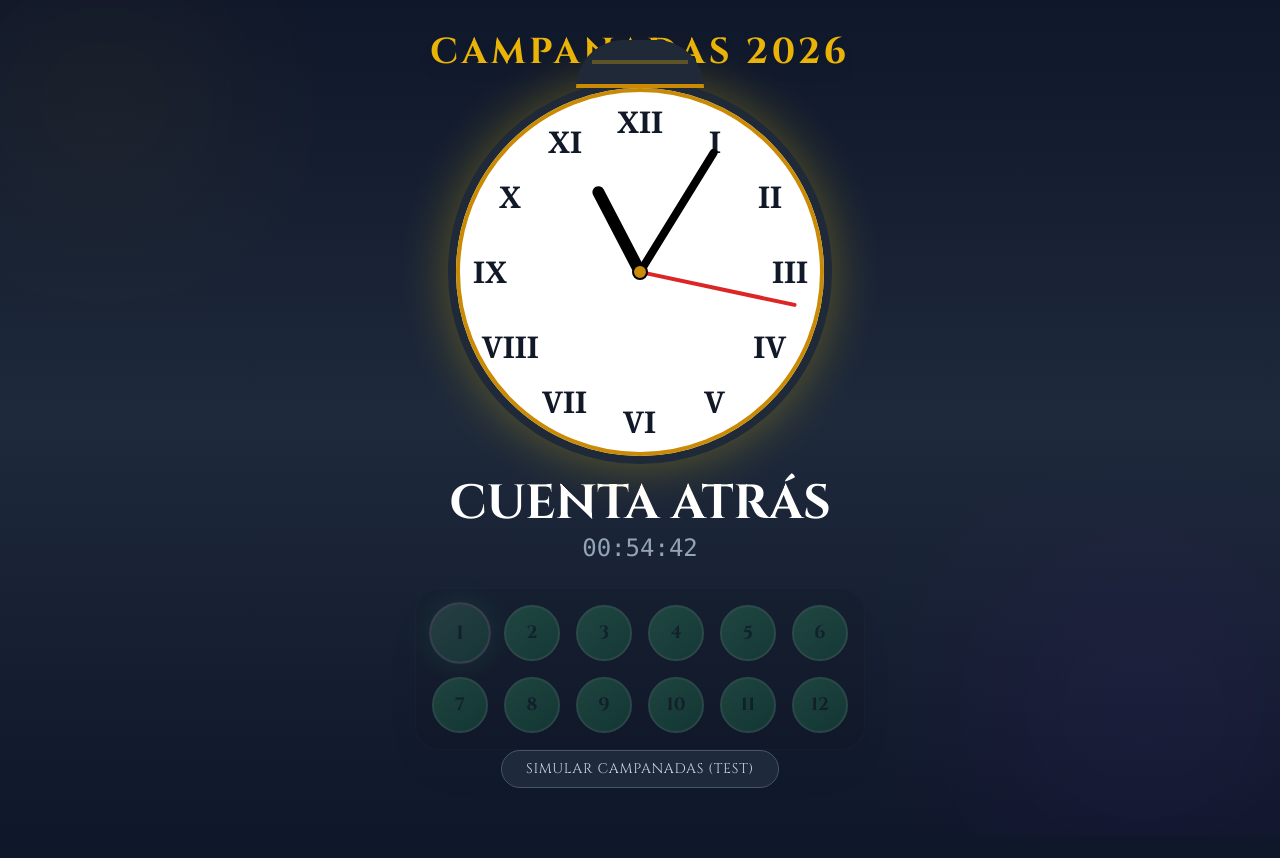
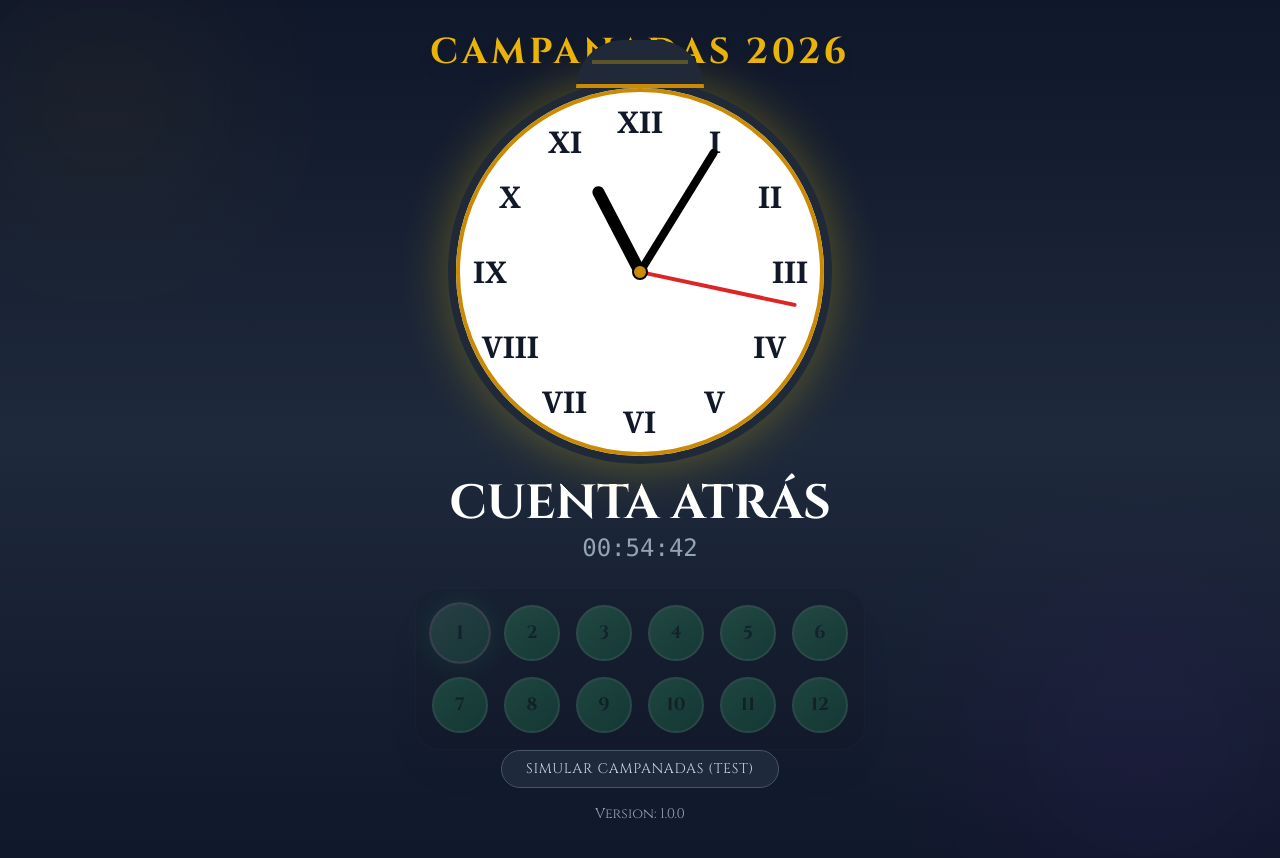
Before and after one commit to emaza/campanadas, a React (Vite) app: page / in a window 1280 px wide. Shown: the top 858 px of the page. Before the commit the page ends 836 px from the top, so only its background shows below. Built offline with nearby package versions, Linux system fonts and the light colour scheme.

Commit message:
feat: Implement automated version bumping via GitHub Actions and display the application version in the UI.

```diff
--- a/App.tsx
+++ b/App.tsx
@@ -10,6 +10,9 @@ import { useAudioController } from './hooks/useAudioController';
 import { useFireworks } from './hooks/useFireworks';
 import { TARGET_DATE, MOUTH_OPEN_DURATION } from './config/constants';
 import audioService from './services/audioService';
+
+declare const __APP_VERSION__: string;
+const appVersion = __APP_VERSION__;
 
 const App: React.FC = () => {
   // Test mode offset
@@ -193,6 +196,9 @@ const App: React.FC = () => {
             </button>
           </>
         )}
+
+        <p className="text-sm text-slate-400">Version: {appVersion}</p>
+
       </footer >
 
     </div >
--- a/package.json
+++ b/package.json
@@ -1,7 +1,7 @@
 {
-  "name": "campanadas-2026",
+  "name": "campanadas",
   "private": true,
-  "version": "0.0.0",
+  "version": "1.0.0",
   "type": "module",
   "scripts": {
     "dev": "vite",
--- a/vite.config.ts
+++ b/vite.config.ts
@@ -1,6 +1,7 @@
 import path from 'path';
 import { defineConfig, loadEnv } from 'vite';
 import react from '@vitejs/plugin-react';
+import { version } from './package.json'
 
 export default defineConfig(({ mode }) => {
   const env = loadEnv(mode, '.', '');
@@ -11,6 +12,7 @@ export default defineConfig(({ mode }) => {
     },
     plugins: [react()],
     define: {
+      '__APP_VERSION__': JSON.stringify(version),
       'process.env.API_KEY': JSON.stringify(env.GEMINI_API_KEY),
       'process.env.GEMINI_API_KEY': JSON.stringify(env.GEMINI_API_KEY)
     },
```
Lines whose indentation alone changed are shown as unchanged.
